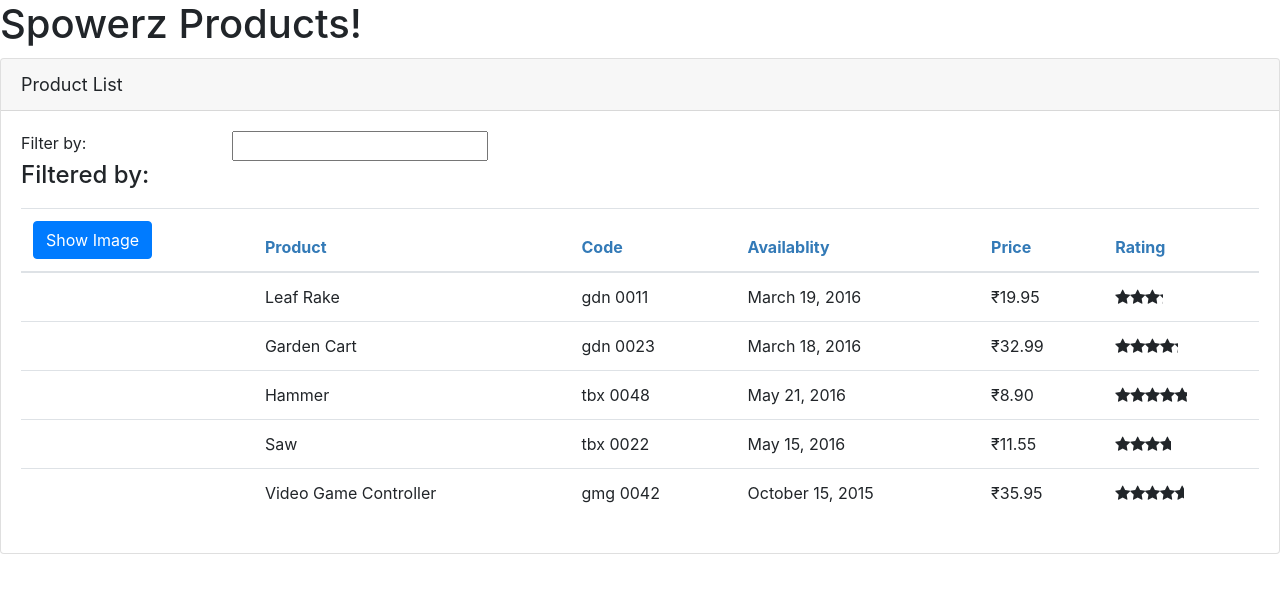
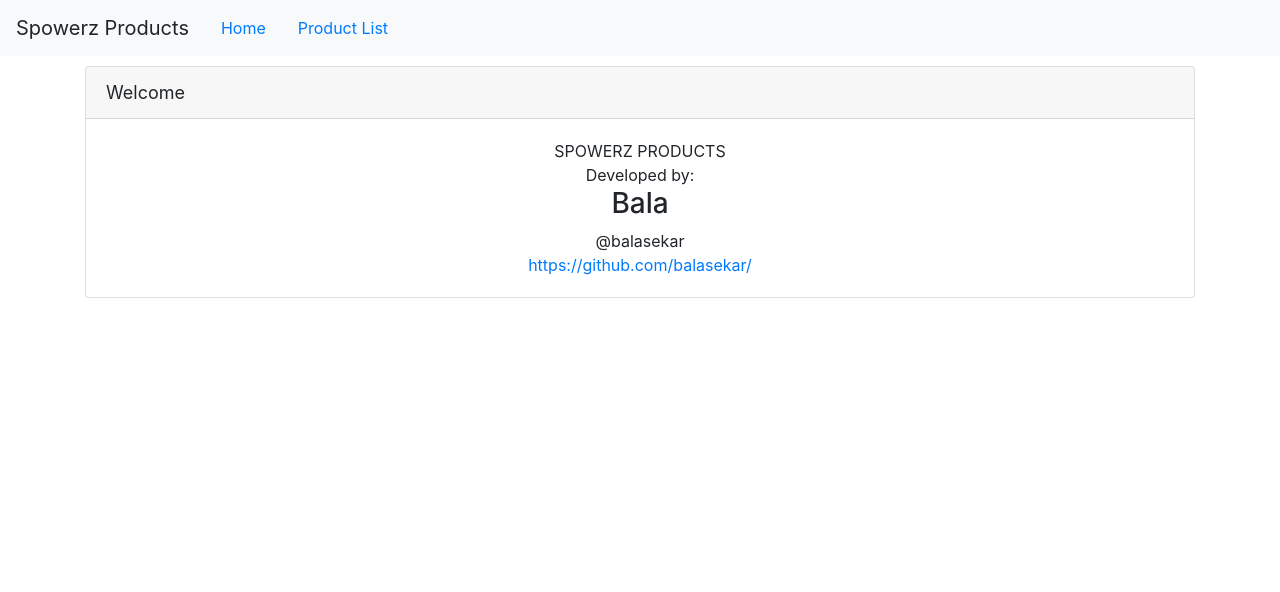
Before and after one commit to balasekar/angularProductManager, an Angular app: page /#/welcome in a window 1280 px wide. Shown: the top 592 px of the page. Built offline with nearby package versions, Linux system fonts and the light colour scheme.

Commit message:
Step: Add routes

```diff
--- a/src/app/app.component.html
+++ b/src/app/app.component.html
@@ -1,6 +1,14 @@
 <!--The content below is only a placeholder and can be replaced.-->
 <div>
-  <h1>{{ title }}!</h1>
-  <app-products></app-products>
+  <nav class='navbar navbar-expand navbar-light bg-light'>
+    <a class = 'navbar-brand'>{{pageTitle}}</a>
+    <ul class='nav nav-pills'>
+
+      <li><a class='nav-link' [routerLink]="['/welcome']"> Home </a></li>
+      <li><a class='nav-link' [routerLink]="['/products']"> Product List </a></li>
+    </ul>
+  </nav>
 </div>
-<router-outlet></router-outlet>
+<div class='container'>
+  <router-outlet></router-outlet>
+</div>
--- a/src/app/app.component.ts
+++ b/src/app/app.component.ts
@@ -6,5 +6,5 @@
   styleUrls: ['./app.component.sass']
 })
 export class AppComponent {
-  title = 'Spowerz Products';
+  pageTitle = 'Spowerz Products';
 }
--- a/src/app/app.module.ts
+++ b/src/app/app.module.ts
@@ -1,28 +1,41 @@
-import { BrowserModule } from '@angular/platform-browser';
-import { NgModule } from '@angular/core';
-import { HttpClientModule } from '@angular/common/http';
+import {BrowserModule} from '@angular/platform-browser';
+import {NgModule} from '@angular/core';
+import {HttpClientModule} from '@angular/common/http';
 
-import { AppRoutingModule } from './app-routing.module';
-import { AppComponent } from './app.component';
+import {AppRoutingModule} from './app-routing.module';
+import {AppComponent} from './app.component';
 import {ProductListComponent} from './products/product-list.component';
 import {FormsModule} from '@angular/forms';
 import {ConvertToSpacesPipe} from './shared/convert-to-spaces.pipe';
 import {StarComponent} from './shared/star.component';
+import {ProductDetailComponent} from './products/product-detail.component';
+import {WelcomeComponent} from './home/welcome.component';
+import {RouterModule} from '@angular/router';
 
 @NgModule({
   declarations: [
     AppComponent,
     ProductListComponent,
     ConvertToSpacesPipe,
-    StarComponent
+    StarComponent,
+    ProductDetailComponent,
+    WelcomeComponent
   ],
   imports: [
     BrowserModule,
     FormsModule,
     AppRoutingModule,
-    HttpClientModule
+    HttpClientModule,
+    RouterModule.forRoot([
+      { path: 'products', component: ProductListComponent},
+      { path: 'products/:id', component: ProductDetailComponent},
+      { path: 'welcome', component: WelcomeComponent},
+      { path: '', redirectTo: 'welcome', pathMatch: 'full'},
+      { path: '**', redirectTo: 'welcome', pathMatch: 'full'}
+    ], {useHash: true})
   ],
   providers: [],
   bootstrap: [AppComponent]
 })
-export class AppModule { }
+export class AppModule {
+}
--- /dev/null
+++ b/src/app/home/welcome.component.html
@@ -0,0 +1,22 @@
+<div class="card">
+  <div class="card-header">
+    {{pageTitle}}
+  </div>
+  <div class="card-body">
+    <div class="container-fluid">
+      <div class="text-center">
+          SPOWERZ PRODUCTS
+      </div>
+
+      <div class="text-center">Developed by:</div>
+      <div class="text-center">
+        <h3>Bala</h3>
+      </div>
+
+      <div class="text-center">@balasekar</div>
+      <div class="text-center">
+        <a href="https://github.com/balasekar/">https://github.com/balasekar/</a>
+      </div>
+    </div>
+  </div>
+</div>
--- /dev/null
+++ b/src/app/home/welcome.component.ts
@@ -0,0 +1,10 @@
+import { Component, OnInit } from '@angular/core';
+
+@Component({
+  selector: 'app-welcome',
+  templateUrl: './welcome.component.html',
+  styleUrls: ['./welcome.component.sass']
+})
+export class WelcomeComponent {
+  public pageTitle = 'Welcome';
+}
--- /dev/null
+++ b/src/app/products/product-detail.component.html
@@ -0,0 +1,5 @@
+<div class='card' *ngIf='product'>
+  <div class='card-header'>
+    {{pageTitle + ': '+ product.productName}}
+  </div>
+</div>
--- /dev/null
+++ b/src/app/products/product-detail.component.ts
@@ -0,0 +1,19 @@
+import { Component, OnInit } from '@angular/core';
+import {IProduct} from './product';
+
+@Component({
+  selector: 'app-product-detail',
+  templateUrl: './product-detail.component.html',
+  styleUrls: ['./product-detail.component.sass']
+})
+export class ProductDetailComponent implements OnInit {
+
+  pageTitle = 'Product Detail';
+  product: IProduct;
+
+  constructor() { }
+
+  ngOnInit() {
+  }
+
+}
--- a/src/app/products/product-list.component.html
+++ b/src/app/products/product-list.component.html
@@ -46,8 +46,8 @@
           <td>{{product.releaseDate}}</td>
           <td>{{product.price | currency: 'INR':'symbol': '1.2-2'}}</td>
           <td>
-            <pm-star [rating]='product.rating'
-                      (ratingClicked)='onRatingClicked($event)'></pm-star>
+            <app-star [rating]='product.rating'
+                      (ratingClicked)='onRatingClicked($event)'></app-star>
           </td>
         </tr>
         </tbody>
--- a/src/app/shared/star.component.ts
+++ b/src/app/shared/star.component.ts
@@ -1,7 +1,7 @@
 import {Component, EventEmitter, Input, OnChanges, Output} from '@angular/core';
 
 @Component({
-  selector: 'pm-star',
+  selector: 'app-star',
   templateUrl: './star.component.html',
   styleUrls: ['./star.component.css']
 })
```
Also changed, not shown: src/app/home/welcome.component.sass (added), src/app/products/product-detail.component.sass (added), 2 other files (tests, documents, lock files or other folders).
